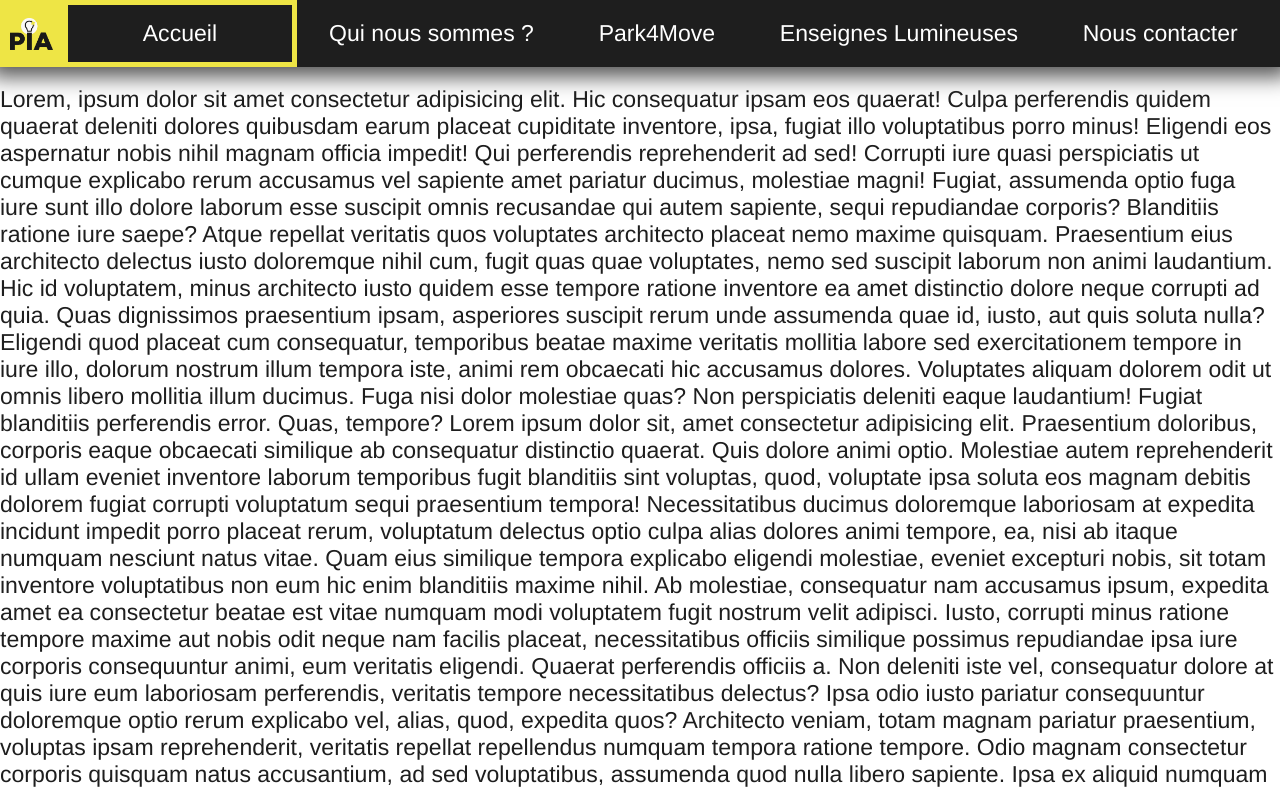
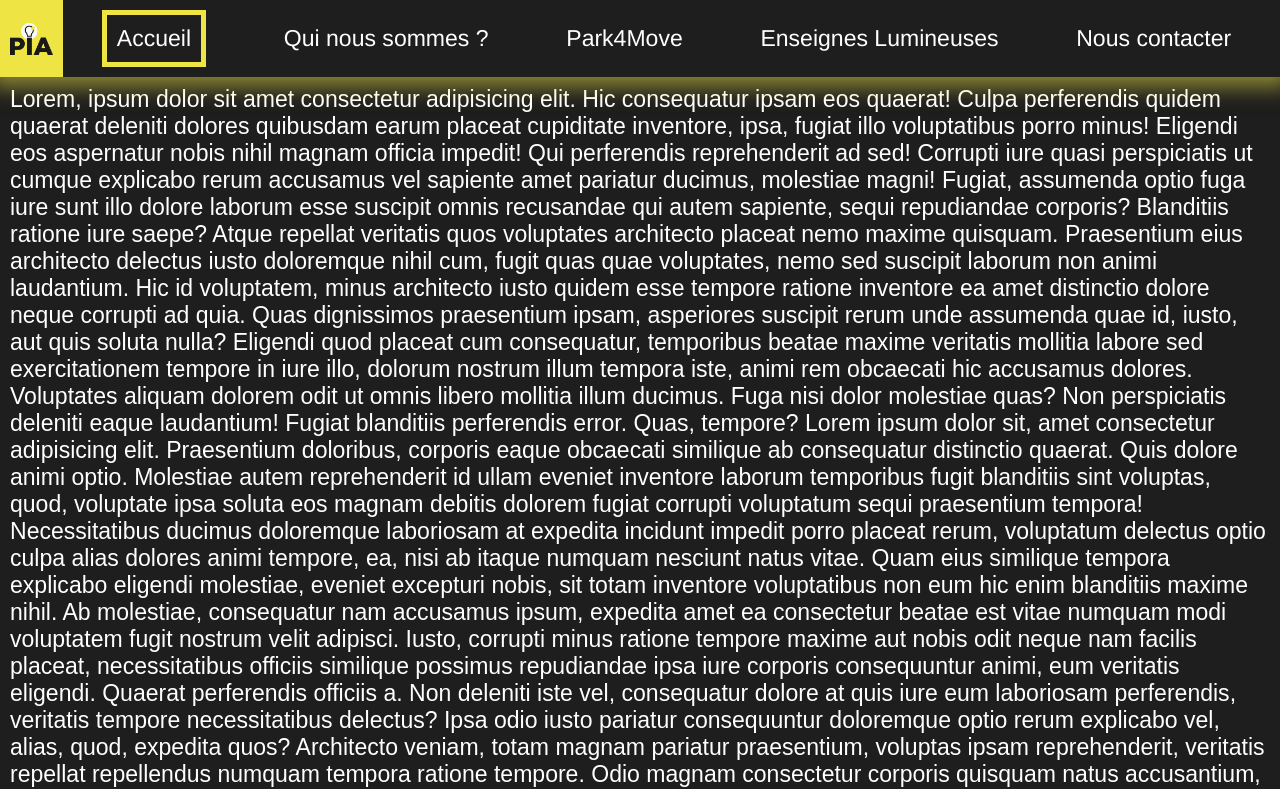
Before and after one commit to victorGhiglione/pia, a plain HTML site: page index.html in a window 1280 px wide. Shown: the top 789 px of the page. Drawn offline with Linux system fonts and the light colour scheme.

Commit message:
modification du style

```diff
--- a/style.css
+++ b/style.css
@@ -42,7 +42,7 @@ header {
     display: grid;
     grid-template-columns: auto 1fr;
 
-    box-shadow: #555 0 0 20px 10px;
+    box-shadow: #EEE54588 0 0 20px 10px;
 }
 
 header .menu {
@@ -54,8 +54,8 @@ header .menu {
 
 header a {
 
-    padding-top: 20px;
-    padding-bottom: 20px;
+    padding-top: 25px;
+    padding-bottom: 25px;
 
 }
 
@@ -66,7 +66,7 @@ header a span {
 
 header a span::before {
     content: '';
-    background-color: #fff;
+    background-color: #EEE545;
     left: 0;
     width: 0;
     bottom: 2px;
@@ -79,8 +79,7 @@ header a span::before {
     animation: end 0.5s;
 }
 
-header a:hover span::before,
-header a:focus  span::before {
+header a:hover span::before {
     animation: go 0.4s forwards;
     opacity: 1;
 
@@ -138,11 +137,17 @@ header .ordi {
 }
 
 main {
+    background-color: #1E1E1E;
+    color: #fff;
+    padding: 10px;
+    font-weight: normal;
+    font-family: sans-serif;
+    font-size: 1.2rem;
     padding-top: calc(2em + 40px);
 }
 
 @media screen and (min-width:820px) {
-    header .menu .current {
+    /* header .menu .current {
         flex-grow: 2;
     }
 
@@ -150,7 +155,7 @@ main {
         display: flex;
         justify-content: center;
         flex-grow: 1;
-    }
+    } */
 }
 
 @media screen and (max-width:820px) {
@@ -221,8 +226,6 @@ main {
         height: 100%;
         overflow: hidden;
 
-        box-shadow: #555 0 0 20px 10px;
-
         grid-template-rows: auto 1fr auto;
         grid-template-columns: 1fr, auto;
 
@@ -259,7 +262,7 @@ main {
             width: 80%;
             height: 5px;
 
-            background-color: #fff;
+            background-color: #EEE545;
             border-radius: 9999px;
         }
 
@@ -274,7 +277,7 @@ main {
             width: 80%;
             height: 5px;
 
-            background-color: #fff;
+            background-color: #EEE545;
             border-radius: 9999px;
         }
 
@@ -466,7 +469,7 @@ header .menu .current {
     padding-left: 10px;
     padding-right: 10px;
 
-    padding-top: 15px;
-    padding-bottom: 15px;
+    padding-top: 10px;
+    padding-bottom: 10px;
 
 }
```
